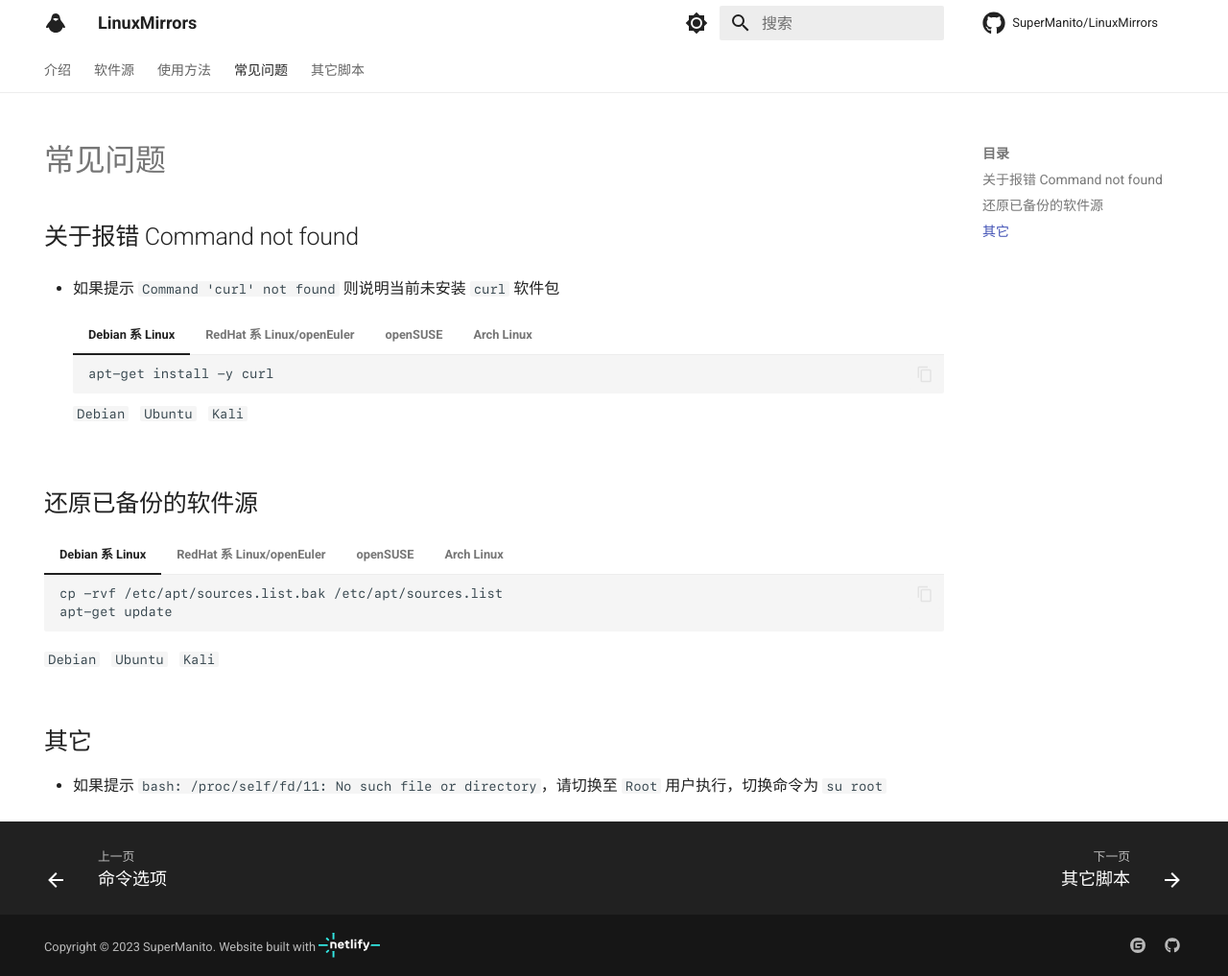
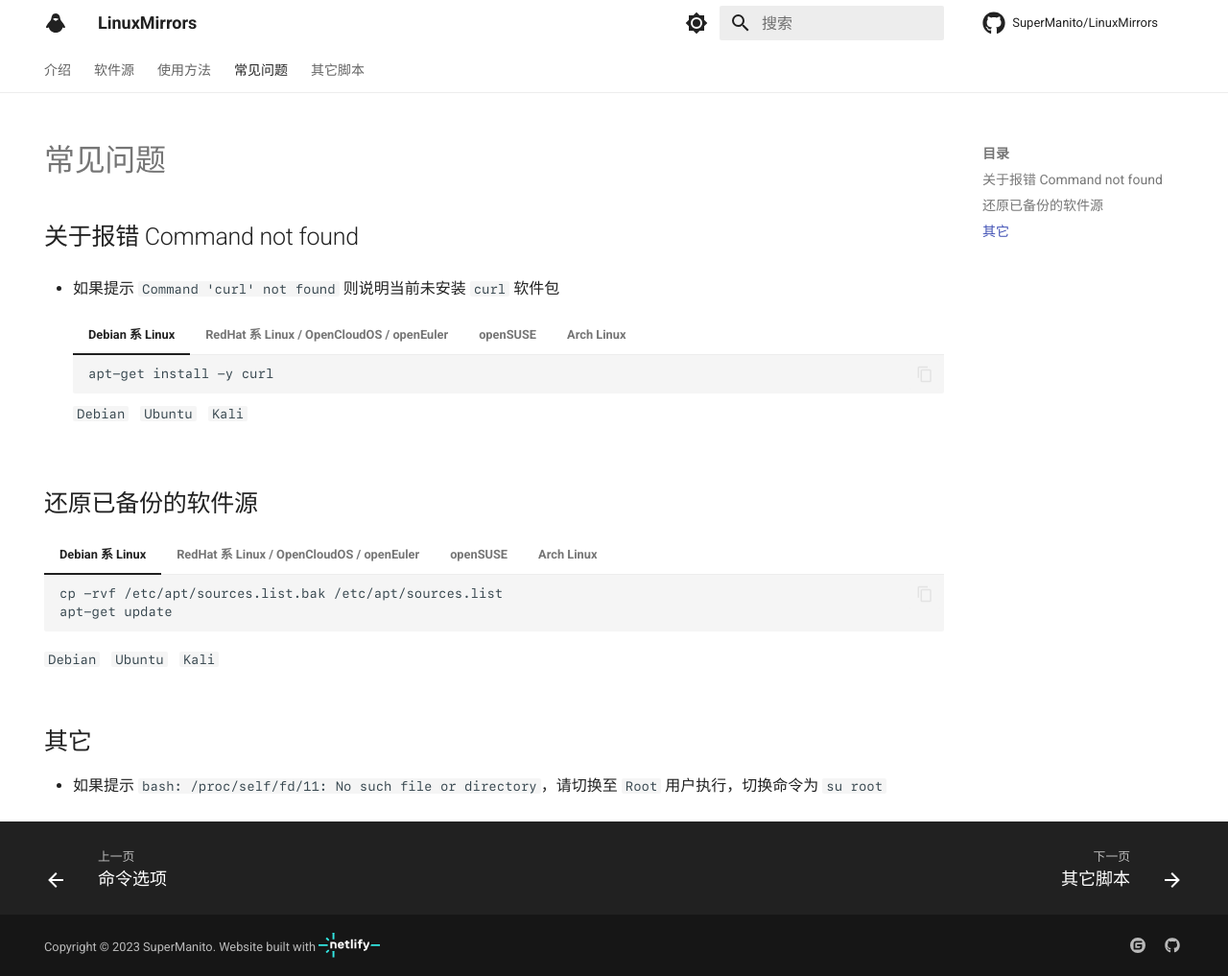
Before and after one commit to SuperManito/LinuxMirrors, an MkDocs documentation site: the page built from docs/help/index.md, in a window 1280 px wide and 1017 px high. Shown: the whole window at 96% size. Built offline with MkDocs 1.6.1 and Material for MkDocs 9.7.7, drawn with Linux system fonts in a browser that asks for light colours; comment, search, counter and statistics services are not loaded.

Commit message:
更新文档

````diff
--- a/docs/help/index.md
+++ b/docs/help/index.md
@@ -15,7 +15,7 @@
 
         `Debian` &nbsp; `Ubuntu` &nbsp; `Kali`
 
-    === "RedHat 系 Linux/openEuler"
+    === "RedHat 系 Linux / OpenCloudOS / openEuler"
 
         ``` sh
         yum install -y curl || dnf install -y curl
@@ -46,7 +46,7 @@
 
     `Debian` &nbsp; `Ubuntu` &nbsp; `Kali`
 
-=== "RedHat 系 Linux/openEuler"
+=== "RedHat 系 Linux / OpenCloudOS / openEuler"
 
     ``` sh
     cp -rvf /etc/yum.repos.d.bak /etc/yum.repos.d
````
Also changed, not shown: README.md (+0 -3 lines), docs/index.md (+3 -3 lines), docs/use/not-enabled.md (+1 -1 lines).
